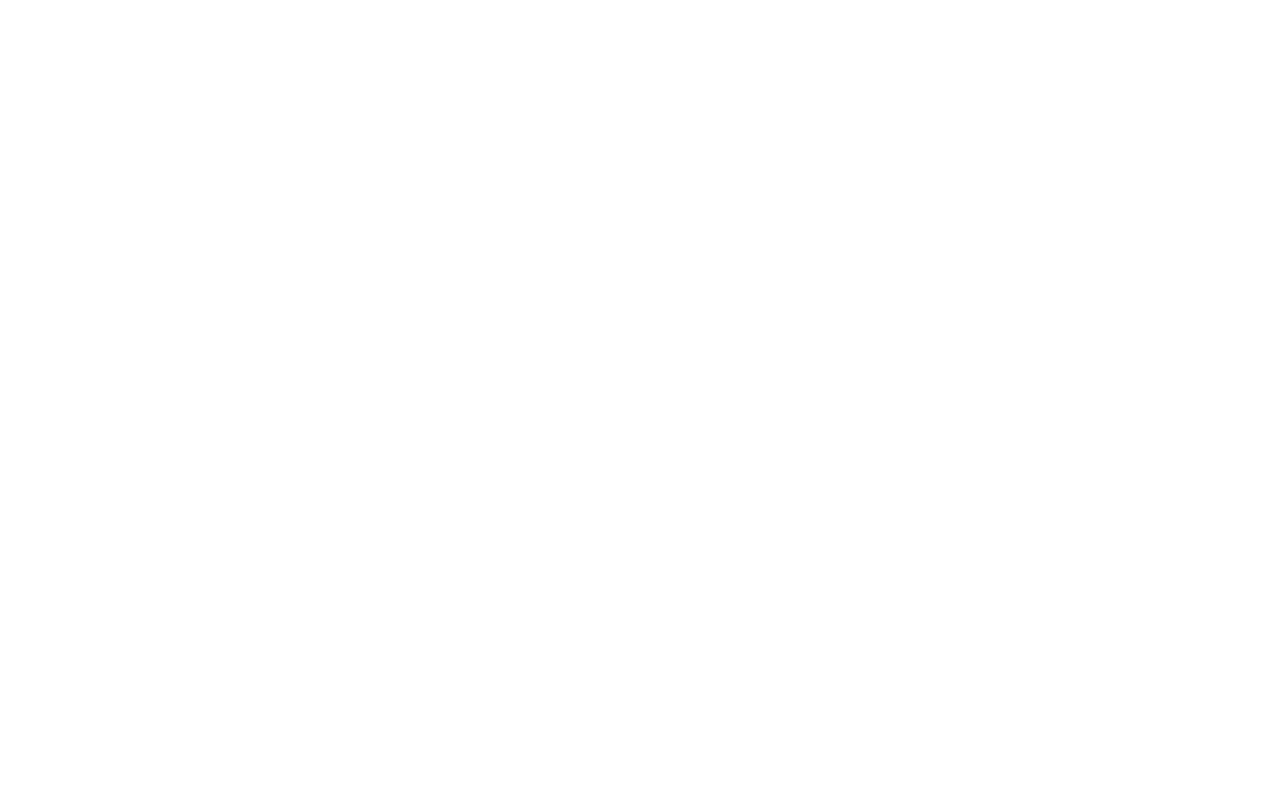
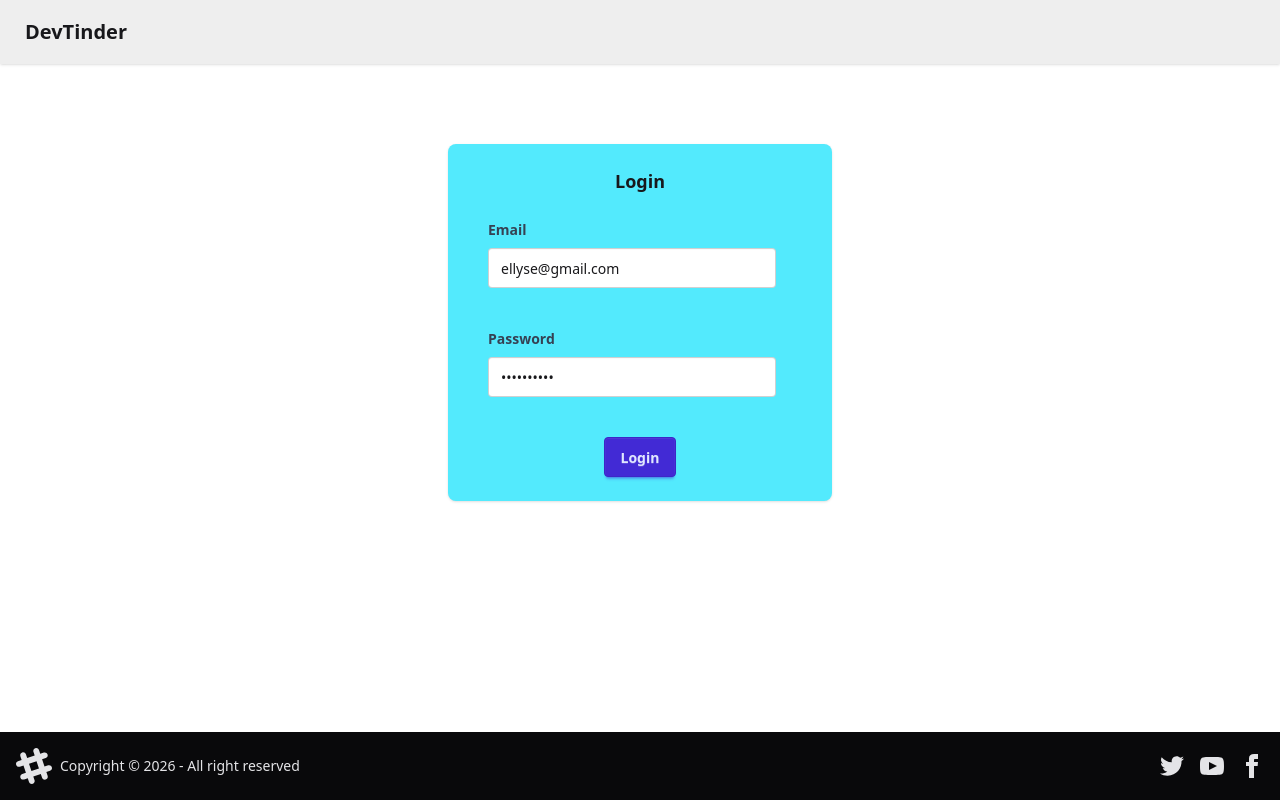
Before and after one commit to Vijay348-Github/devtinder_ui, a React (Vite) app: page /login in a window 1280 px wide. Before the commit this address had no page. Built offline with nearby package versions, Linux system fonts and the light colour scheme.

Commit message:
redux store setup

```diff
--- a/package.json
+++ b/package.json
@@ -10,9 +10,12 @@
     "preview": "vite preview"
   },
   "dependencies": {
+    "@reduxjs/toolkit": "^2.11.2",
     "@tailwindcss/vite": "^4.1.18",
+    "axios": "^1.13.2",
     "react": "^19.2.0",
     "react-dom": "^19.2.0",
+    "react-redux": "^9.2.0",
     "react-router-dom": "^7.11.0",
     "tailwindcss": "^4.1.18"
   },
--- a/src/App.jsx
+++ b/src/App.jsx
@@ -1,19 +1,23 @@
 import { BrowserRouter, Route, Routes } from "react-router-dom";
-import Body from "./Body";
-import Home from "./Home";
-import Profile from "./Profile";
+import Body from "./components/Body";
+import Login from "./components/Login";
+import Profile from "./components/Profile";
+import { Provider } from "react-redux";
+import store from "./utils/store.jsx";
 
 function App() {
     return (
         <>
+            <Provider store={store}>
                 <BrowserRouter basename="/">
                     <Routes>
                         <Route path="/" element={<Body />}>
-                        <Route path="/home" element={<Home />} />
+                            <Route path="/login" element={<Login />} />
                             <Route path="/profile" element={<Profile />} />
                         </Route>
                     </Routes>
                 </BrowserRouter>
+            </Provider>
         </>
     );
 }
--- a/src/Home.jsx
+++ /dev/null
@@ -1,11 +0,0 @@
-import React from "react";
-
-const Home = () => {
-    return (
-        <div>
-            <h1>Home</h1>
-        </div>
-    );
-};
-
-export default Home;
--- a/src/NavBar.jsx
+++ /dev/null
@@ -1,46 +0,0 @@
-import React from "react";
-
-const NavBar = () => {
-    return (
-        <div className="navbar bg-base-300 shadow-sm">
-            <div className="flex-1">
-                <a className="btn btn-ghost text-xl">DevTinder</a>
-            </div>
-            <div className="flex gap-2">
-                <div className="dropdown dropdown-end">
-                    <div
-                        tabIndex={0}
-                        role="button"
-                        className="btn btn-ghost btn-circle avatar mx-10"
-                    >
-                        <div className="w-10 rounded-full">
-                            <img
-                                alt="Tailwind CSS Navbar component"
-                                src="https://img.daisyui.com/images/stock/photo-1534528741775-53994a69daeb.webp"
-                            />
-                        </div>
-                    </div>
-                    <ul
-                        tabIndex="-1"
-                        className="menu menu-sm dropdown-content bg-base-100 rounded-box z-1 mt-3 w-52 p-2 shadow"
-                    >
-                        <li>
-                            <a className="justify-between">
-                                Profile
-                                <span className="badge">New</span>
-                            </a>
-                        </li>
-                        <li>
-                            <a>Settings</a>
-                        </li>
-                        <li>
-                            <a>Logout</a>
-                        </li>
-                    </ul>
-                </div>
-            </div>
-        </div>
-    );
-};
-
-export default NavBar;
--- /dev/null
+++ b/src/components/Login.jsx
@@ -0,0 +1,80 @@
+import React from "react";
+import { useState } from "react";
+import axios from "axios";
+import { useDispatch } from "react-redux";
+import { addUser } from "../utils/userSlice";
+import { useNavigate } from "react-router-dom";
+import { BASE_URL } from "../utils/constants";
+
+const Home = () => {
+    const [email, setEmail] = useState("ellyse@gmail.com");
+    const [password, setPassword] = useState("Ellyse@123");
+    const dispatch = useDispatch();
+    const navigate = useNavigate();
+
+    const handleLogin = async () => {
+        try {
+            const resultData = await axios.post(
+                BASE_URL+ "/login",
+                {
+                    email,
+                    password,
+                },
+                { withCredentials: true }
+            );
+            dispatch(addUser(resultData.data));
+            navigate("/");
+        } catch (error) {
+            console.error("Login failed:", error);
+        }
+    };
+
+    return (
+        <div className="flex justify-center my-20">
+            <div className="card bg-base-100 w-96 shadow-sm bg-cyan-300 ">
+                <div className="card-body">
+                    <h2 className="card-title justify-center">Login</h2>
+                    <div className="form-control w-full max-w-xs p-4">
+                        <label className="label">
+                            <span className="label-text font-semibold text-gray-700 pb-2">
+                                Email
+                            </span>
+                        </label>
+
+                        <input
+                            type="email"
+                            className="input input-bordered w-full"
+                            value={email}
+                            onChange={(e) => setEmail(e.target.value)}
+                        />
+                    </div>
+                    <div className="form-control w-full max-w-xs p-4">
+                        <label className="label">
+                            <span className="label-text font-semibold text-gray-700 pb-2">
+                                Password
+                            </span>
+                        </label>
+
+                        <input
+                            type="password"
+                            className="input input-bordered w-full"
+                            value={password}
+                            onChange={(e) => setPassword(e.target.value)}
+                        />
+                    </div>
+
+                    <div className="card-actions justify-center mt-4">
+                        <button
+                            className="btn btn-primary"
+                            onClick={handleLogin}
+                        >
+                            Login
+                        </button>
+                    </div>
+                </div>
+            </div>
+        </div>
+    );
+};
+
+export default Home;
--- /dev/null
+++ b/src/components/NavBar.jsx
@@ -0,0 +1,51 @@
+import React from "react";
+import { useSelector } from "react-redux";
+
+const NavBar = () => {
+    const user = useSelector((store) => store.user);
+
+    return (
+        <div className="navbar bg-base-300 shadow-sm">
+            <div className="flex-1">
+                <a className="btn btn-ghost text-xl">DevTinder</a>
+            </div>
+            {user && (
+                <div className="flex gap-2">
+                    <div>
+                        <p>Welcome {user.firstName}</p>
+                    </div>
+                    <div className="dropdown dropdown-end">
+                        <div
+                            tabIndex={0}
+                            role="button"
+                            className="btn btn-ghost btn-circle avatar mx-10"
+                        >
+                            <div className="w-10 rounded-full">
+                                <img alt="User Avatar" src={user.photo} />
+                            </div>
+                        </div>
+                        <ul
+                            tabIndex="-1"
+                            className="menu menu-sm dropdown-content bg-base-100 rounded-box z-1 mt-3 w-52 p-2 shadow"
+                        >
+                            <li>
+                                <a className="justify-between">
+                                    Profile
+                                    <span className="badge">New</span>
+                                </a>
+                            </li>
+                            <li>
+                                <a>Settings</a>
+                            </li>
+                            <li>
+                                <a>Logout</a>
+                            </li>
+                        </ul>
+                    </div>
+                </div>
+            )}
+        </div>
+    );
+};
+
+export default NavBar;
--- /dev/null
+++ b/src/utils/constants.js
@@ -0,0 +1 @@
+export const BASE_URL = "http://localhost:3000";
--- /dev/null
+++ b/src/utils/store.jsx
@@ -0,0 +1,10 @@
+import { configureStore } from "@reduxjs/toolkit";
+import userReducer from "./userSlice.jsx";
+
+const store = configureStore({
+    reducer: {
+        user: userReducer,
+    },
+});
+
+export default store;
--- /dev/null
+++ b/src/utils/userSlice.jsx
@@ -0,0 +1,17 @@
+import { createSlice } from "@reduxjs/toolkit";
+
+const userSlice = createSlice({
+    name: "user",
+    initialState: null,
+    reducers: {
+        addUser: (state, action) => {
+            return action.payload;
+        },
+        clearUser: () => {
+            return null;
+        },
+    },
+});
+
+export const { addUser, clearUser } = userSlice.actions;
+export default userSlice.reducer;
```
Also changed, not shown: src/components/Body.jsx (renamed from src/Body.jsx), src/components/Footer.jsx (renamed from src/Footer.jsx), src/components/Profile.jsx (renamed from src/Profile.jsx), 1 other file (tests, documents, lock files or other folders). Lines whose indentation alone changed are shown as unchanged.
